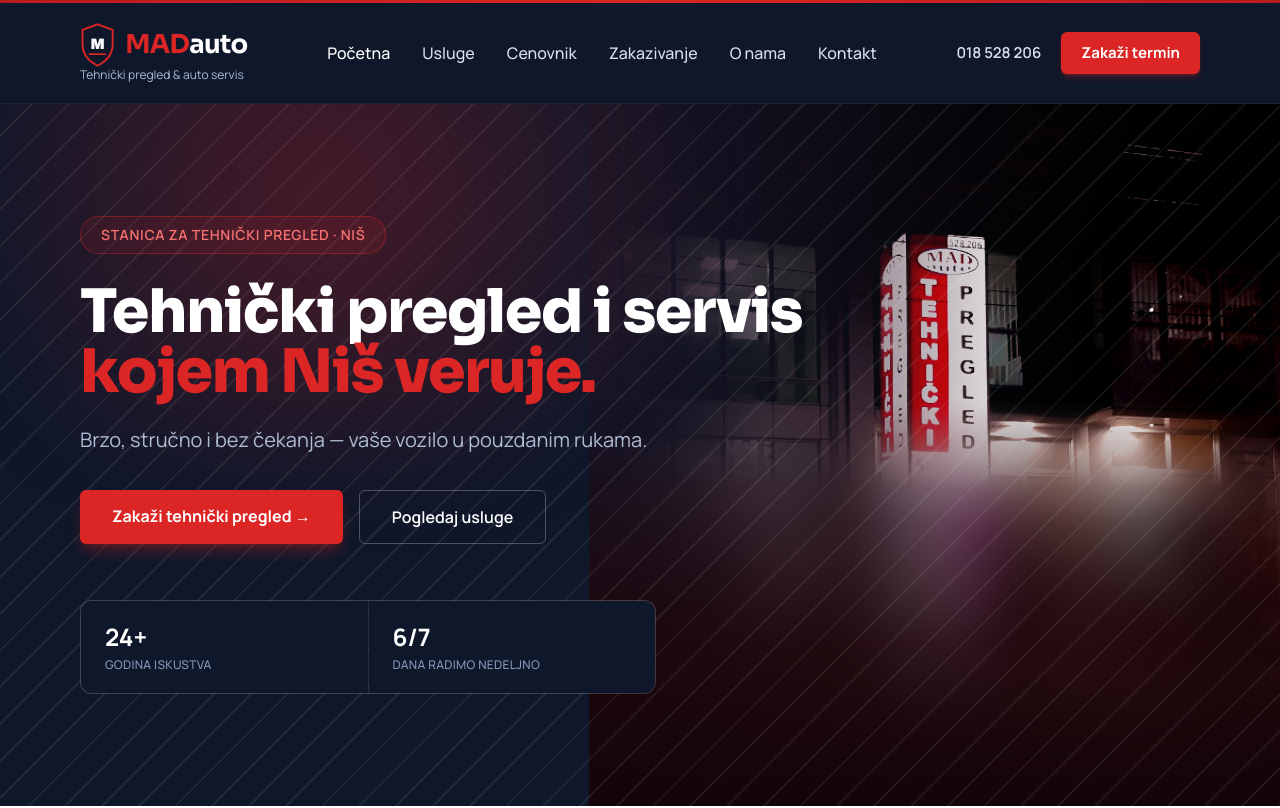
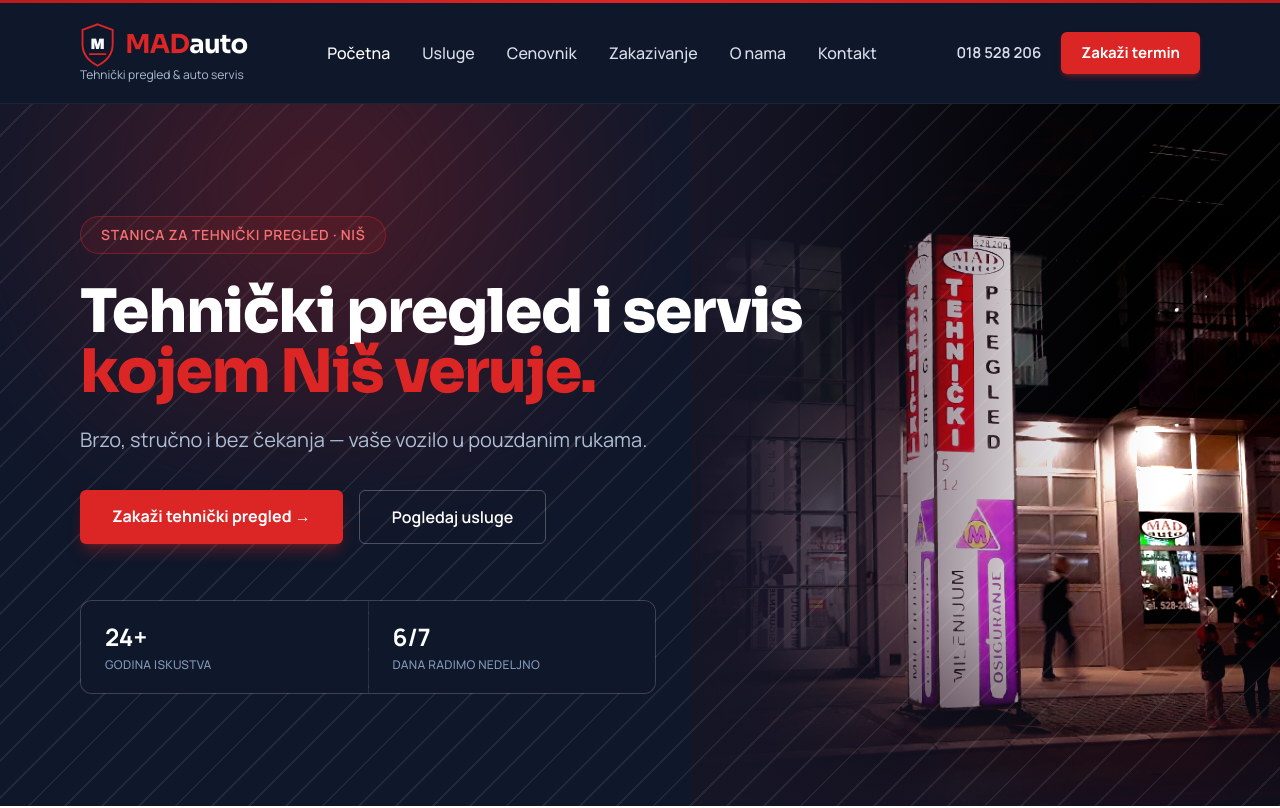
Before and after one commit to KineticAgency/madauto-website, a Next.js app: page / in a window 1280 px wide. Shown: the top 808 px of the page. Built offline with nearby package versions, Linux system fonts and the light colour scheme.

Commit message:
Uklonjen crno-crveni blur, smanjena slika radi proporcije sa naslovom

```diff
--- a/src/app/page.tsx
+++ b/src/app/page.tsx
@@ -7,7 +7,7 @@
   return (
     <div>
       <section className="relative overflow-hidden bg-primary-900 py-24 text-white sm:py-28">
-        <div className="pointer-events-none absolute inset-y-0 right-0 hidden w-[54%] xl:block">
+        <div className="pointer-events-none absolute inset-y-0 right-0 hidden w-[46%] xl:block">
           <img
             src="/images/fasada-nocu.png"
             alt=""
@@ -35,17 +35,6 @@
           <div
             className="absolute inset-0"
             style={{ background: "rgba(220,38,38,0.1)", mixBlendMode: "color" }}
-          />
-          <div
-            className="absolute inset-x-0 bottom-0 h-[58%]"
-            style={{
-              backdropFilter: "blur(28px)",
-              WebkitBackdropFilter: "blur(28px)",
-              background:
-                "linear-gradient(180deg, rgba(15,10,15,0) 0%, rgba(30,8,14,0.55) 30%, rgba(30,6,10,0.85) 60%, rgba(20,4,8,0.92) 100%)",
-              maskImage: "linear-gradient(180deg, transparent 0%, black 22%)",
-              WebkitMaskImage: "linear-gradient(180deg, transparent 0%, black 22%)",
-            }}
           />
         </div>
 
```
